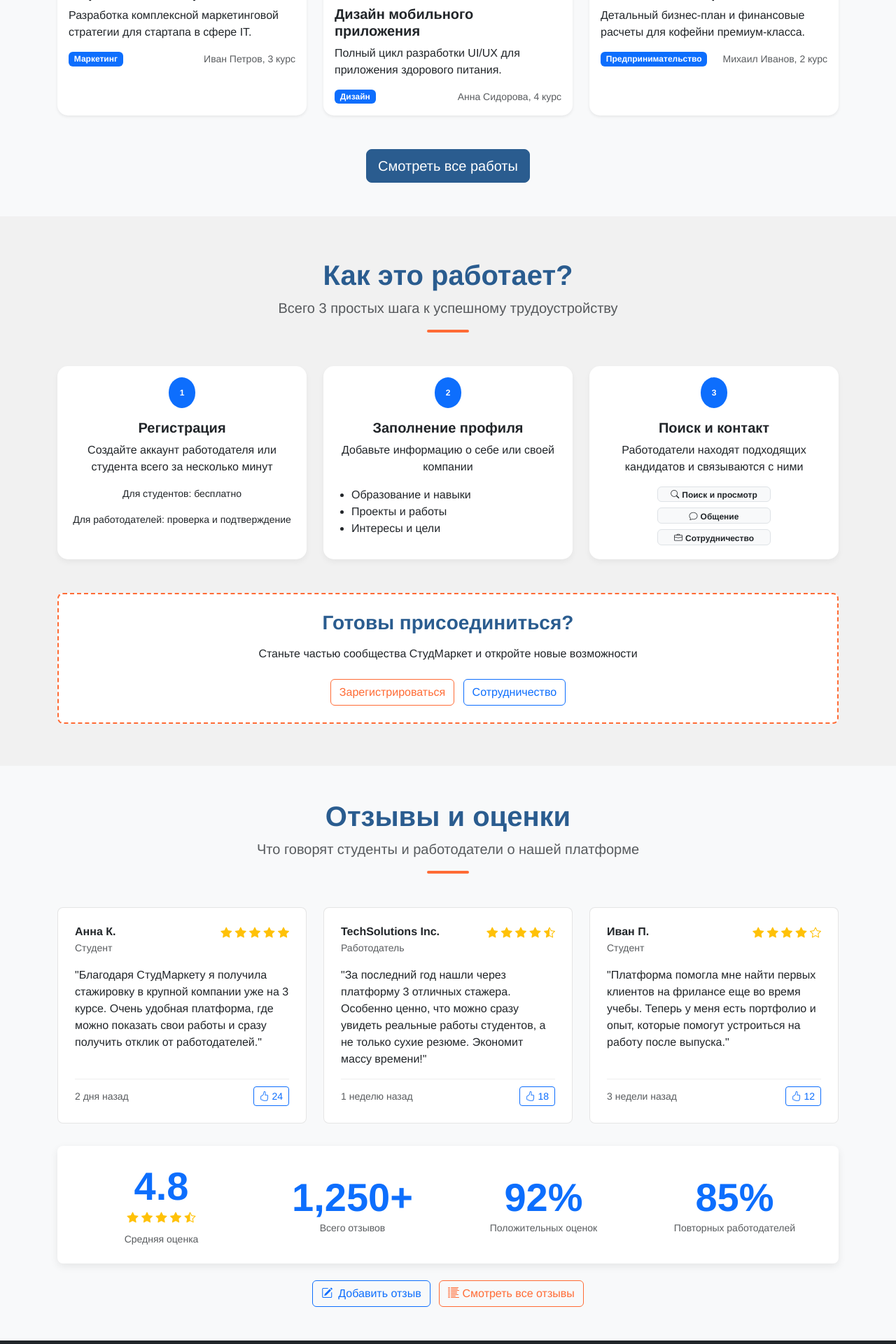
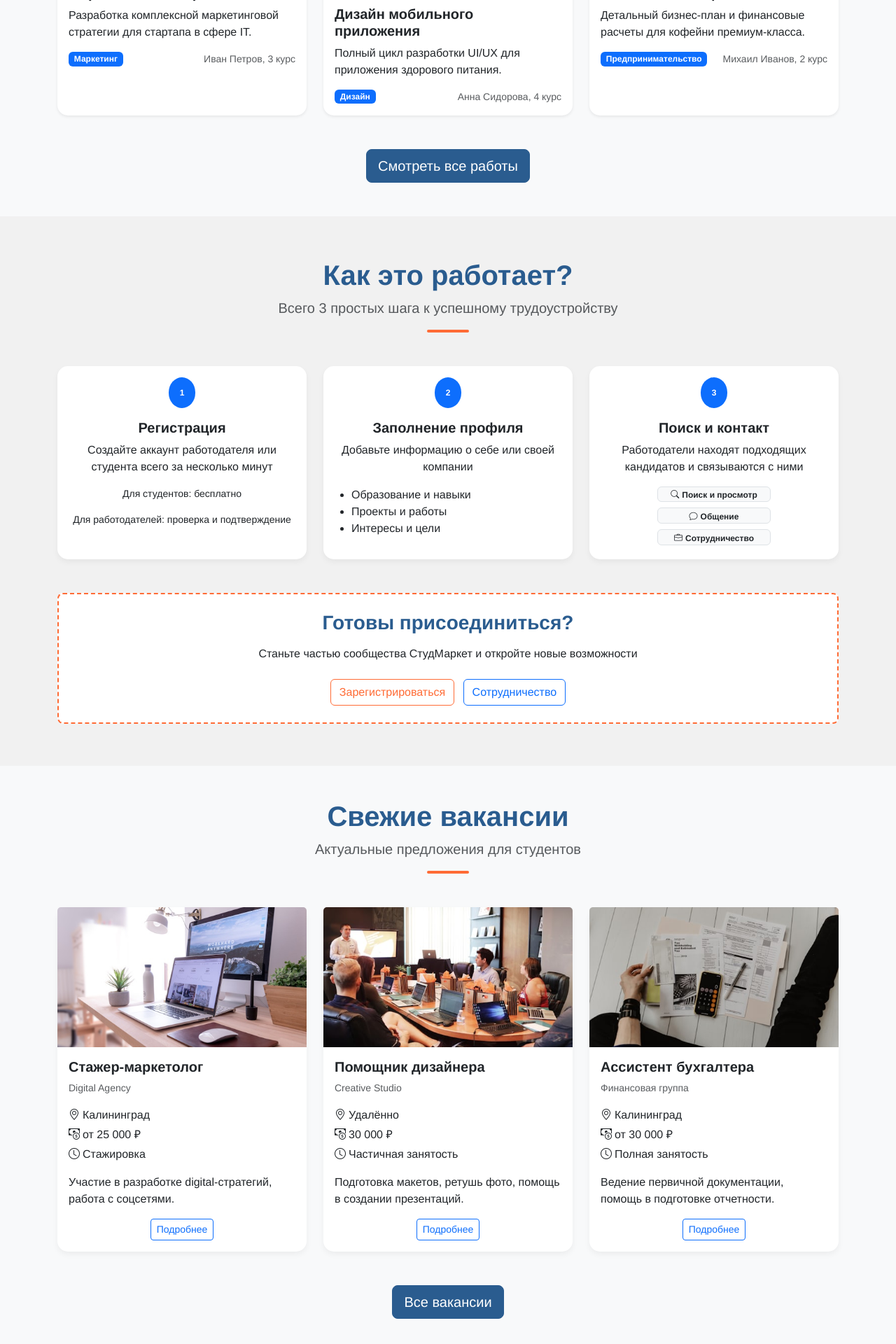
Before and after one commit to ArtyomAccount2/industrialPractice.php, a PHP site: page / in a window 1280 px wide. Shown: the part 2000-3920 px from the top of the page at 70% size. Run offline with PHP 8.4, Linux system fonts and the light colour scheme.

Commit message:
practice4

```diff
--- a/index.php
+++ b/index.php
@@ -25,13 +25,13 @@
                         <a class="nav-link active" aria-current="page" href="index.php">Главная</a>
                     </li>
                     <li class="nav-item">
-                        <a class="nav-link" href="portfolio.php">Портфолио</a>
+                        <a class="nav-link" href="#">Портфолио</a>
                     </li>
                     <li class="nav-item">
-                        <a class="nav-link" href="feedback.php">Сотрудничество</a>
+                        <a class="nav-link" href="#">Сотрудничество</a>
                     </li>
                     <li class="nav-item">
-                        <a class="nav-link" href="feedback.php">FAQ</a>
+                        <a class="nav-link" href="#">Вакансии</a>
                     </li>
                 </ul>
                 <div class="d-flex">
@@ -159,7 +159,7 @@
                 </div>
             </div>
             <div class="text-center mt-5">
-                <a href="portfolio.php" class="btn btn-primary btn-lg">Смотреть все работы</a>
+                <a href="#" class="btn btn-primary btn-lg">Смотреть все работы</a>
             </div>
         </div>
     </section>
@@ -222,12 +222,81 @@
                 <h3 class="mb-3">Готовы присоединиться?</h3>
                 <p class="mb-4">Станьте частью сообщества СтудМаркет и откройте новые возможности</p>
                 <a href="#" class="btn btn-outline-light me-2" data-bs-toggle="modal" data-bs-target="#registerModal">Зарегистрироваться</a>
-                <a href="feedback.php" class="btn btn-outline-primary">Сотрудничество</a>
+                <a href="#" class="btn btn-outline-primary">Сотрудничество</a>
             </div>
         </div>
     </section>
 
-    <section class="reviews-section py-5 bg-light">
+    <section class="latest-vacancies py-5 bg-light">
+        <div class="container">
+            <div class="section-header text-center mb-5">
+                <h2 class="display-5 fw-bold">Свежие вакансии</h2>
+                <p class="lead text-muted">Актуальные предложения для студентов</p>
+                <div class="divider mx-auto"></div>
+            </div>
+            <div class="row g-4">
+                <div class="col-md-4">
+                    <div class="card h-100">
+                        <img src="img/vacancy1.jfif" class="card-img-top" alt="Стажер-маркетолог" style="height: 200px; object-fit: cover;">
+                        <div class="card-body step-card-body">
+                            <h5 class="card-title">Стажер-маркетолог</h5>
+                            <p class="text-muted small">Digital Agency</p>
+                            <div class="vacancy-meta my-3">
+                                <p class="mb-1"><i class="bi bi-geo-alt me-1"></i>Калининград</p>
+                                <p class="mb-1"><i class="bi bi-cash-coin me-1"></i>от 25 000 ₽</p>
+                                <p class="mb-0"><i class="bi bi-clock me-1"></i>Стажировка</p>
+                            </div>
+                            <div class="d-flex flex-column justify-content-between align-items-center">
+                                <p class="card-text">Участие в разработке digital-стратегий, работа с соцсетями.</p>
+                                <a href="#" class="btn btn-sm btn-outline-primary">Подробнее</a>
+                            </div>
+                        </div>
+                    </div>
+                </div>
+                <div class="col-md-4">
+                    <div class="card h-100">
+                        <img src="img/vacancy2.jfif" class="card-img-top" alt="Помощник дизайнера" style="height: 200px; object-fit: cover;">
+                        <div class="card-body step-card-body">
+                            <h5 class="card-title">Помощник дизайнера</h5>
+                            <p class="text-muted small">Creative Studio</p>
+                            <div class="vacancy-meta my-3">
+                                <p class="mb-1"><i class="bi bi-geo-alt me-1"></i>Удалённо</p>
+                                <p class="mb-1"><i class="bi bi-cash-coin me-1"></i>30 000 ₽</p>
+                                <p class="mb-0"><i class="bi bi-clock me-1"></i>Частичная занятость</p>
+                            </div>
+                            <div class="d-flex flex-column justify-content-between align-items-center">
+                                <p class="card-text">Подготовка макетов, ретушь фото, помощь в создании презентаций.</p>
+                                <a href="#" class="btn btn-sm btn-outline-primary">Подробнее</a>
+                            </div>
+                        </div>
+                    </div>
+                </div>
+                <div class="col-md-4">
+                    <div class="card h-100">
+                        <img src="img/vacancy3.jfif" class="card-img-top" alt="Ассистент бухгалтера" style="height: 200px; object-fit: cover;">
+                        <div class="card-body step-card-body">
+                            <h5 class="card-title">Ассистент бухгалтера</h5>
+                            <p class="text-muted small">Финансовая группа</p>
+                            <div class="vacancy-meta my-3">
+                                <p class="mb-1"><i class="bi bi-geo-alt me-1"></i>Калининград</p>
+                                <p class="mb-1"><i class="bi bi-cash-coin me-1"></i>от 30 000 ₽</p>
+                                <p class="mb-0"><i class="bi bi-clock me-1"></i>Полная занятость</p>
+                            </div>
+                            <div class="d-flex flex-column justify-content-between align-items-center">
+                                <p class="card-text">Ведение первичной документации, помощь в подготовке отчетности.</p>
+                                <a href="#" class="btn btn-sm btn-outline-primary">Подробнее</a>
+                            </div>
+                        </div>
+                    </div>
+                </div>
+            </div>
+            <div class="text-center mt-5">
+                <a href="#" class="btn btn-primary btn-lg">Все вакансии</a>
+            </div>
+        </div>
+    </section>
+
+    <section class="reviews-section py-5">
         <div class="container">
             <div class="section-header text-center mb-5">
                 <h2 class="display-5 fw-bold">Отзывы и оценки</h2>
@@ -357,7 +426,7 @@
     </section>
 </div>
 
-<div class="modal fade" id="loginModal" tabindex="-1" aria-labelledby="loginModalLabel" aria-hidden="true">
+<div class="modal fade" id="loginModal" data-bs-backdrop="static" data-bs-keyboard="false" tabindex="-1" aria-labelledby="loginModalLabel" aria-hidden="true">
     <div class="modal-dialog">
         <div class="modal-content">
             <div class="modal-header">
@@ -388,7 +457,7 @@
     </div>
 </div>
 
-<div class="modal fade" id="registerModal" tabindex="-1" aria-labelledby="registerModalLabel" aria-hidden="true">
+<div class="modal fade" id="registerModal" data-bs-backdrop="static" data-bs-keyboard="false" tabindex="-1" aria-labelledby="registerModalLabel" aria-hidden="true">
     <div class="modal-dialog">
         <div class="modal-content">
             <div class="modal-header">
@@ -438,7 +507,7 @@
     </div>
 </div>
 
-<div class="modal fade" id="addReviewModal" tabindex="-1" aria-labelledby="addReviewModalLabel" aria-hidden="true">
+<div class="modal fade" id="addReviewModal" data-bs-backdrop="static" data-bs-keyboard="false" tabindex="-1" aria-labelledby="addReviewModalLabel" aria-hidden="true">
     <div class="modal-dialog">
         <div class="modal-content">
             <div class="modal-header">
@@ -498,9 +567,9 @@
                 <h5 class="navigation mb-3">Навигация</h5>
                 <ul class="list-navigation list-unstyled">
                     <li class="mb-2"><a href="index.php" class="text-white text-decoration-none">Главная</a></li>
-                    <li class="mb-2"><a href="portfolio.php" class="text-white text-decoration-none">Портфолио</a></li>
-                    <li class="mb-2"><a href="feedback.php" class="text-white text-decoration-none">Сотрудничество</a></li>
-                    <li><a href="#" class="text-white text-decoration-none">FAQ</a></li>
+                    <li class="mb-2"><a href="#" class="text-white text-decoration-none">Портфолио</a></li>
+                    <li class="mb-2"><a href="#" class="text-white text-decoration-none">Сотрудничество</a></li>
+                    <li><a href="#" class="text-white text-decoration-none">Вакансии</a></li>
                 </ul>
             </div>
             <div class="col-md-3 mb-4 mb-md-0">
--- a/style.css
+++ b/style.css
@@ -217,6 +217,11 @@ footer p
     }
 }
 
+.reviews-section
+{
+    background-color: #f1f1f1;
+}
+
 .review-card
 {
     transition: transform 0.3s, box-shadow 0.3s;
```
Also changed, not shown: img/vacancy1.jfif (added), img/vacancy2.jfif (added), img/vacancy3.jfif (added).
